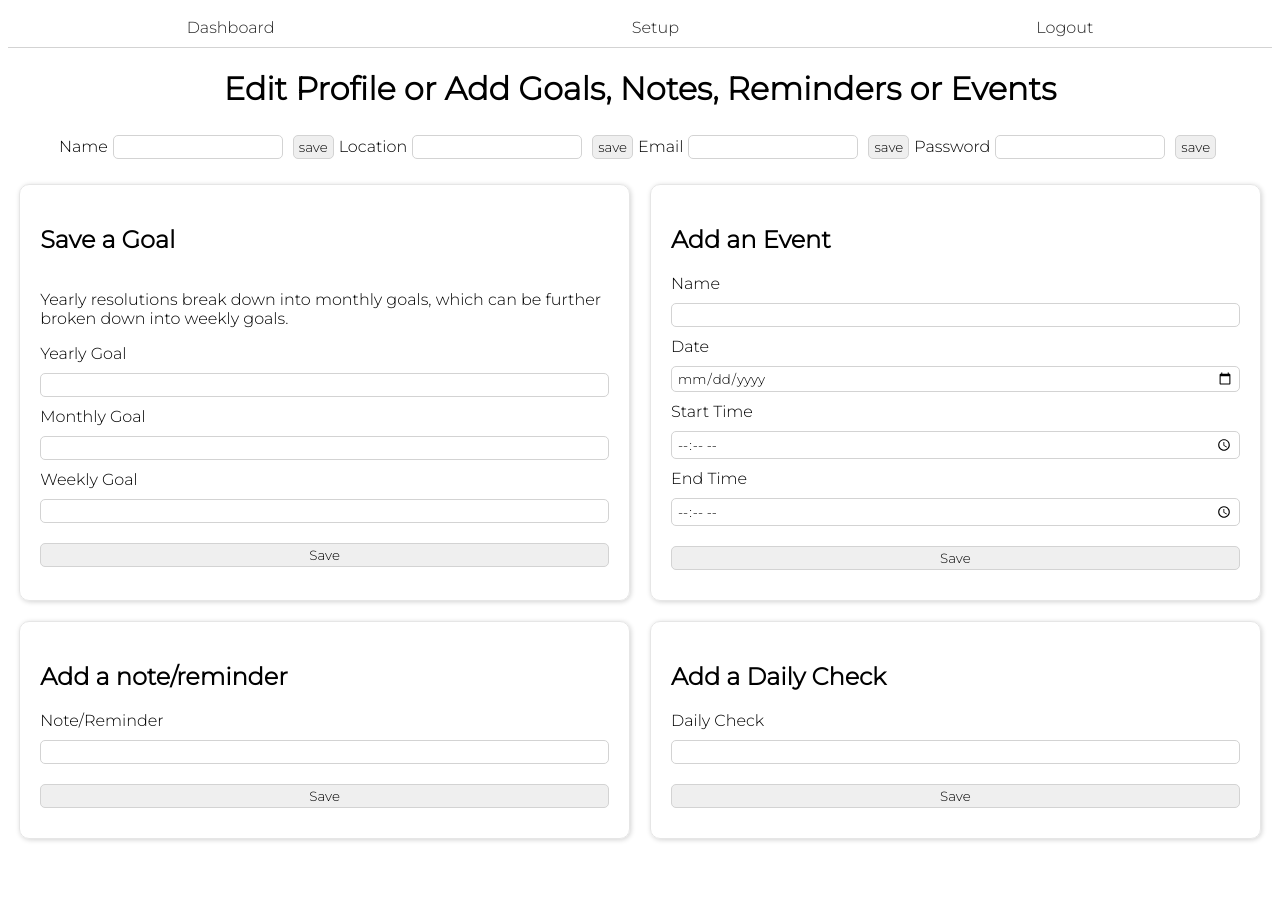
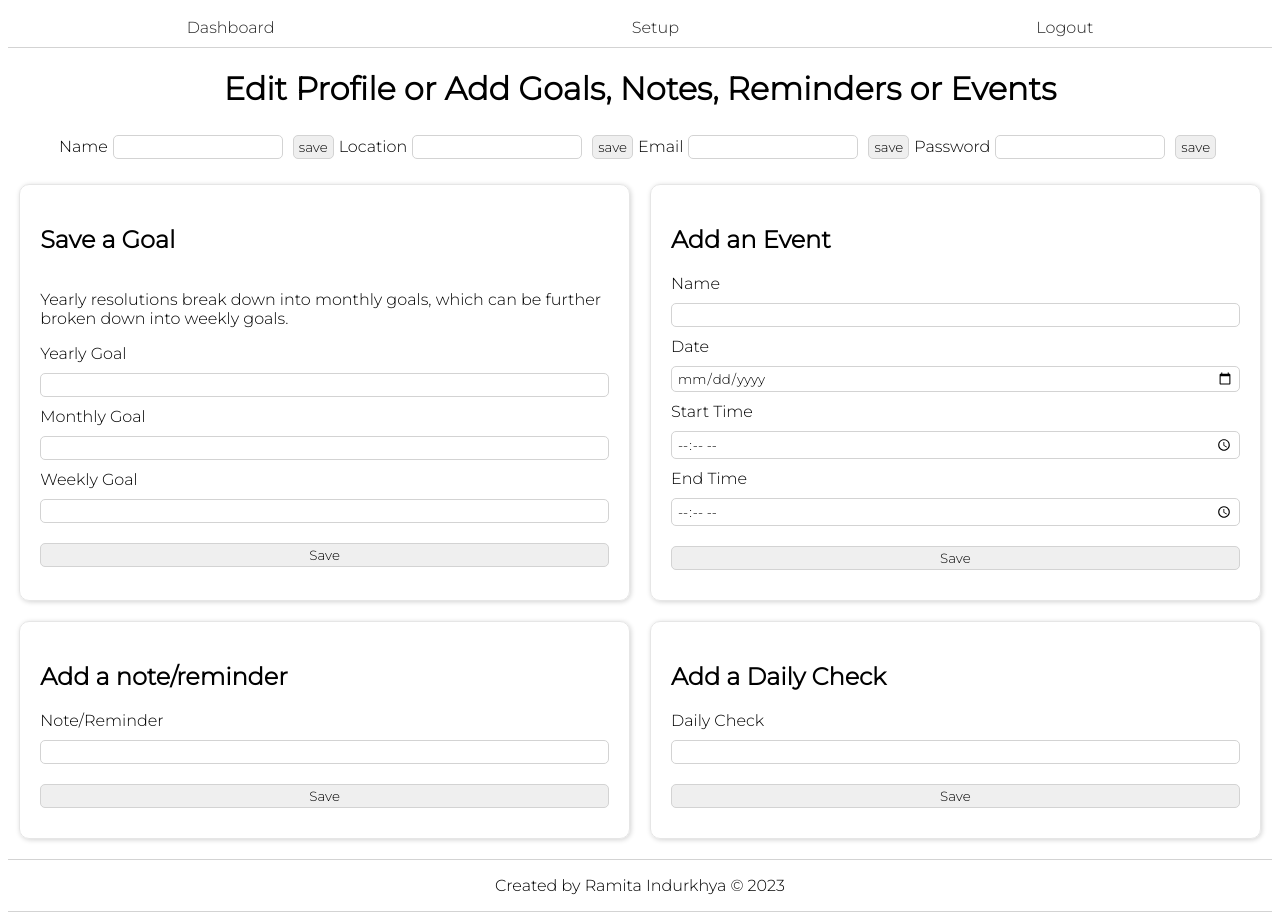
Before and after one commit to ramitaarora/mosaic-planner, a React (Vite) app in the folder client/: page /profile in a window 1280 px wide. Before the commit the page ends 857 px from the top, so only its background shows below. Built offline with nearby package versions, Linux system fonts and the light colour scheme.

Commit message:
fixed nav so it appears only on dashboard and setup pages, added footer

```diff
--- a/client/src/App.css
+++ b/client/src/App.css
@@ -149,6 +149,16 @@ header {
     display: flex;
     justify-content: space-around;
     align-items: center;
+}
+
+/* Footer Styles */
+
+footer {
+    width: 100%;
+    text-align: center;
+    border-top: lightgrey 1px solid;
+    border-bottom: lightgrey 1px solid;
+    margin-top: 10px;
 }
 
 /* Structure Styles  */
--- a/client/src/App.jsx
+++ b/client/src/App.jsx
@@ -1,11 +1,11 @@
 import { Outlet } from 'react-router-dom';
-import Navigation from './components/Navigation';
+import Footer from './components/Footer';
 
 export default function App() {
   return (
     <div>
-      <Navigation />
       <Outlet />
+      <Footer />
     </div>
   );
 };
--- /dev/null
+++ b/client/src/components/Footer.jsx
@@ -0,0 +1,8 @@
+export default function Footer() {
+    return (
+        <footer>
+            <p>Created by Ramita Indurkhya © 2023</p>
+        </footer>
+
+    )
+}
--- a/client/src/components/Navigation.jsx
+++ b/client/src/components/Navigation.jsx
@@ -6,7 +6,7 @@ export default function Navigation() {
             method: 'POST',
         })
         if (response.ok) {
-            window.location.replace('/');
+            window.location.replace('/login');
         } else {
             console.error(response.statusText);
         }
--- a/client/src/pages/Dashboard.jsx
+++ b/client/src/pages/Dashboard.jsx
@@ -1,5 +1,6 @@
 import { useEffect, useState } from 'react';
 
+import Navigation from '../components/Navigation';
 import Header from '../components/Header.jsx'
 import YearlyGoals from '../components/YearlyGoals.jsx';
 import MonthlyGoals from '../components/MonthlyGoals.jsx';
@@ -68,6 +69,7 @@ export default function Dashboard() {
 
     return (
       <div>
+        <Navigation />
         <Header name={name} location={location}/>
 
         <main>
--- a/client/src/pages/Error.jsx
+++ b/client/src/pages/Error.jsx
@@ -1,5 +1,11 @@
+import Navigation from '../components/Navigation';
+
 export default function Error() {
     return (
-        <h1>Error</h1>
+        <div>
+            <Navigation />
+            <h1>Error</h1>
+        </div>
+
     )
 }
--- a/client/src/pages/ProfileSetup.jsx
+++ b/client/src/pages/ProfileSetup.jsx
@@ -1,28 +1,32 @@
-import { useState, useEffect } from 'react'
+import { useState, useEffect } from 'react';
+import Navigation from '../components/Navigation';
 
 export default function ProfileSetup() {
     const [inputValue, setInputValue] = useState('');
 
     return (
+        <div>
+            <Navigation />
+
             <div id="profile-setup">
                 <div id="setup-header">
                     <h1>Edit Profile or Add Goals, Notes, Reminders or Events</h1>
                 </div>
                 <form id="account-form">
                     <label htmlFor="editName">Name</label>
-                <input type="text" name="editName" required/>
+                    <input type="text" name="editName" required />
                     <input type="submit" value="save" />
 
                     <label htmlFor="editLocation">Location</label>
-                <input type="text" name="editLocation" required/>
+                    <input type="text" name="editLocation" required />
                     <input type="submit" value="save" />
 
                     <label htmlFor="editEmail">Email</label>
-                <input type="text" name="editEmail" required/>
+                    <input type="text" name="editEmail" required />
                     <input type="submit" value="save" />
 
                     <label htmlFor="editPassword">Password</label>
-                <input type="text" name="editPassword" required/>
+                    <input type="text" name="editPassword" required />
                     <input type="submit" value="save" />
                 </form>
                 <div id="setup-forms">
@@ -31,46 +35,47 @@ export default function ProfileSetup() {
                         <p>Yearly resolutions break down into monthly goals, which can be further broken down into weekly goals.</p>
 
                         <label htmlFor='yearly'>Yearly Goal</label>
-                    <input type="text" name="yearly" required/>
+                        <input type="text" name="yearly" required />
 
                         <label htmlFor='monthly'>Monthly Goal</label>
-                    <input type="text" name="monthly" required/>
+                        <input type="text" name="monthly" required />
 
                         <label htmlFor='weekly'>Weekly Goal</label>
-                    <input type="text" name="weekly" required/>
+                        <input type="text" name="weekly" required />
 
                         <input type="submit" value="Save" />
                     </form>
                     <form id="event-form">
                         <h2>Add an Event</h2>
                         <label htmlFor='eventName'>Name</label>
-                    <input type="text" name="eventName" required/>
+                        <input type="text" name="eventName" required />
 
                         <label htmlFor='date'>Date</label>
-                    <input type="date" name="date" required/>
+                        <input type="date" name="date" required />
 
                         <label htmlFor='startTime'>Start Time</label>
-                    <input type="time" name="startTime" required/>
+                        <input type="time" name="startTime" required />
 
                         <label htmlFor='endTime'>End Time</label>
-                    <input type="time" required/>
+                        <input type="time" required />
 
                         <input type="submit" value="Save" />
                     </form>
                     <form id="notes-form">
                         <h2>Add a note/reminder</h2>
                         <label htmlFor='note'>Note/Reminder</label>
-                    <input type="text" name="note" required/>
+                        <input type="text" name="note" required />
                         <input type="submit" value="Save" />
                     </form>
                     <form id="daily-checks-form">
                         <h2>Add a Daily Check</h2>
                         <label htmlFor='check'>Daily Check</label>
-                    <input type="text" name="check" required/>
+                        <input type="text" name="check" required />
                         <input type="submit" value="Save" />
                     </form>
                 </div>
 
             </div>
+        </div>
     )
 }
```
Lines whose indentation alone changed are shown as unchanged.
